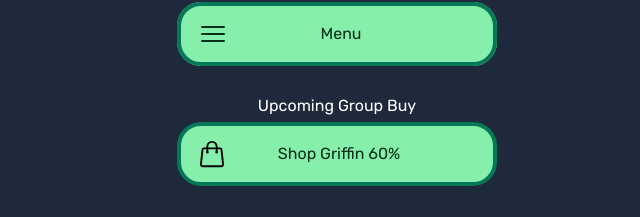
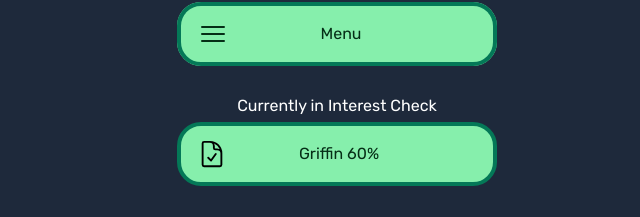
Before and after one commit to melonbred/personal-website, a Next.js app: page / in a window 1280 px wide. Shown: the part 242-459 px from the top of the page, without its empty margins (303-943 px from the left). Built offline with nearby package versions, Linux system fonts and the light colour scheme.

Commit message:
Updated External Links component with Griffin IC link.

```diff
--- a/src/components/ExternalLinks.tsx
+++ b/src/components/ExternalLinks.tsx
@@ -3,12 +3,18 @@
 export default function ExternalLinks() {
   return (
     <div className="flex flex-col items-center">
-      <div className="mt-6">Upcoming Group Buy</div>
+      <div className="mt-6">Currently in Interest Check</div>
+      <GenericButton
+        text="Griffin 60%"
+        href="https://geekhack.org/index.php?topic=120200.0"
+        img="/icons/DocumentCheck.svg"
+      />
+      {/* <div className="mt-6">Upcoming Group Buy</div>
       <GenericButton
         text="Shop Griffin 60%"
         href="https://p3dstore.com/products/griffin-group-buy"
         img="/icons/shoppingBag.svg"
-      />
+      /> */}
       <div className="mt-6">External Links</div>
       <GenericButton
         text="GitHub"
```
